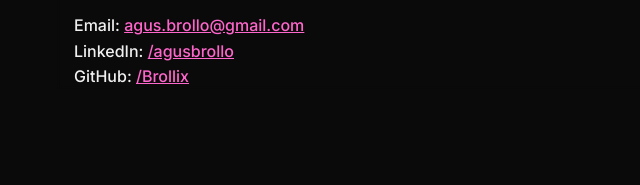
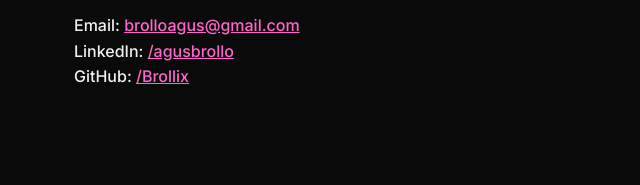
Before and after one commit to Brollix/portfolio, a plain HTML site: page index.html in a window 1280 px wide. Shown: the part 3213-3398 px from the top of the page, 166-806 px from the left. Drawn offline with Linux system fonts and the light colour scheme.

Commit message:
update index.html

```diff
--- a/index.html
+++ b/index.html
@@ -151,7 +151,7 @@
 
     <section id="contacto">
       <h2>Contacto</h2>
-      <p>Email: <a href="mailto:agus.brollo@gmail.com">agus.brollo@gmail.com</a></p>
+      <p>Email: <a href="mailto:brolloagus@gmail.com">brolloagus@gmail.com</a></p>
       <p>LinkedIn: <a href="https://www.linkedin.com/in/agusbrollo/" target="_blank">/agusbrollo</a></p>
       <p>GitHub: <a href="https://github.com/Brollix" target="_blank">/Brollix</a></p>
     </section>
```
